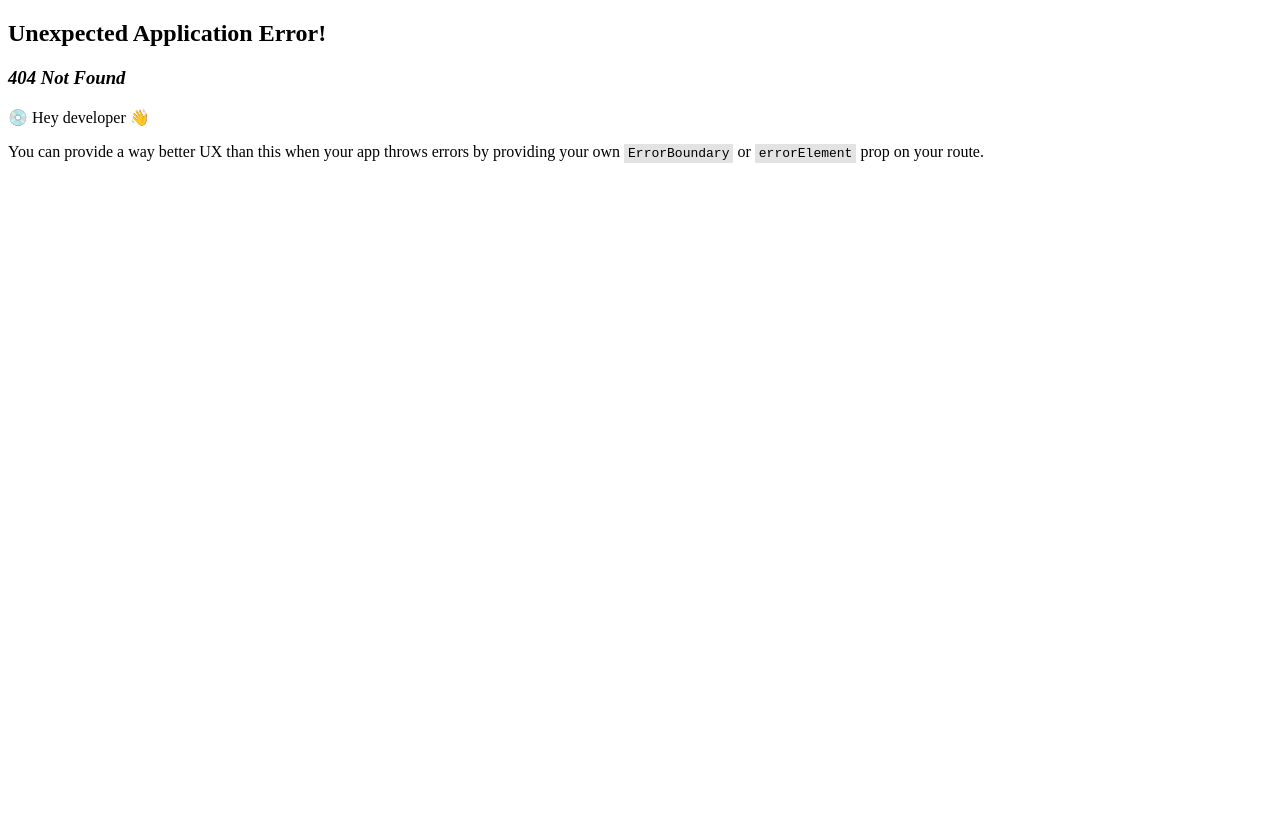
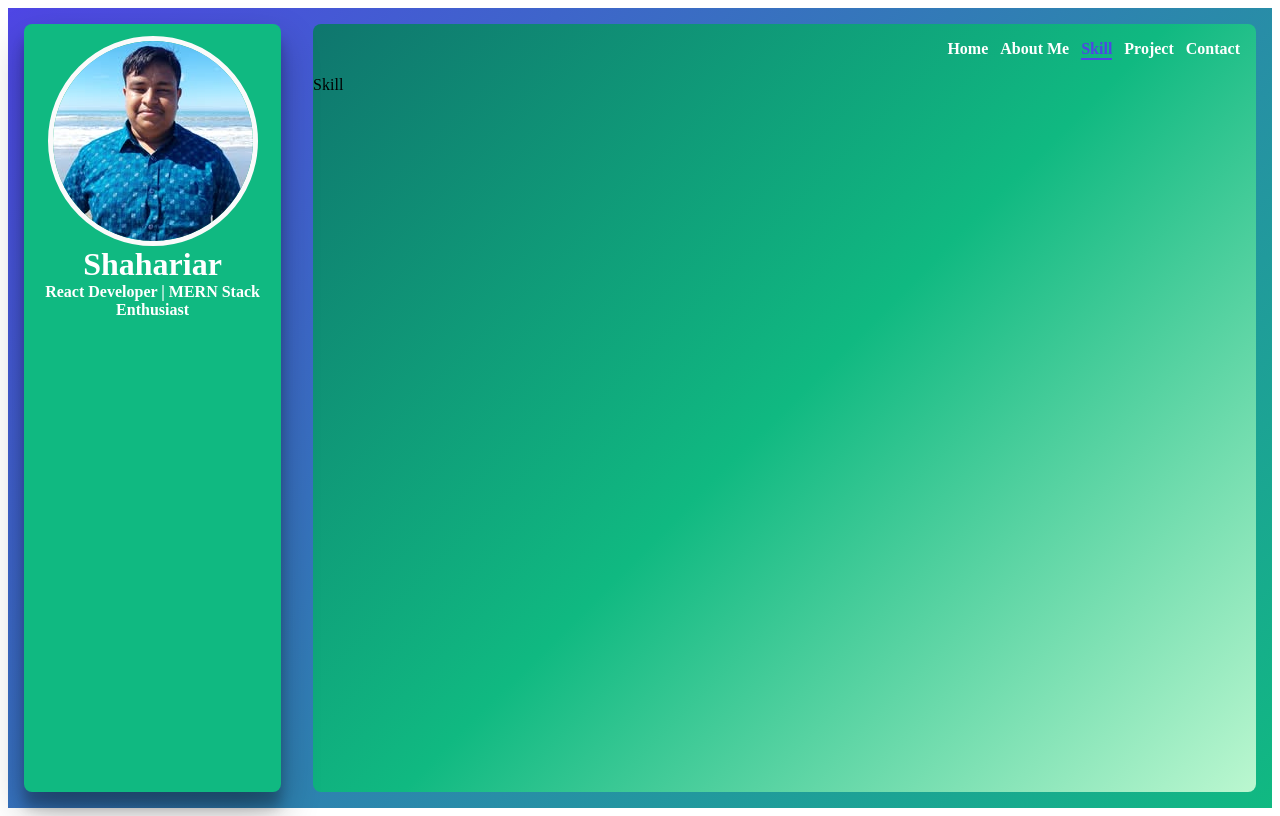
Before and after one commit to shahariar270/portfolio-template, a React (Vite) app in the folder client/: page /skill in a window 1280 px wide. Before the commit this address had no page. Built offline with nearby package versions, Linux system fonts and the light colour scheme.

Commit message:
skill page added

```diff
--- a/client/src/Layout/Helper.jsx
+++ b/client/src/Layout/Helper.jsx
@@ -10,14 +10,14 @@ export const menuArray =[
   },
   {
     label:'Skill',
-    route:'/'
+    route:'/skill'
   },
   {
     label:'Project',
-    route:'/'
+    route:'/project'
   },
   {
     label:'Contact',
-    route:'/'
+    route:'/contact'
   },
 ]
--- /dev/null
+++ b/client/src/Pages/Skill/index.jsx
@@ -0,0 +1,7 @@
+import React from 'react'
+
+export const Skill = () => {
+  return (
+    <div>Skill</div>
+  )
+}
--- a/client/src/route/index.jsx
+++ b/client/src/route/index.jsx
@@ -2,6 +2,7 @@ import { Layout } from "@Layout/index";
 import { RightContentBox } from "@Layout/Sections/RightContentBox";
 import { About } from "@Pages/About";
 import Home from "@Pages/Home";
+import { Skill } from "@Pages/Skill";
 import { createBrowserRouter } from "react-router-dom";
 
 
@@ -18,6 +19,10 @@ export const router = createBrowserRouter([
                 path:'/about',
                 element:<About/>
             },
+            {
+                path:'/skill',
+                element:<Skill/>
+            },
         ]
     }
 ])
```
